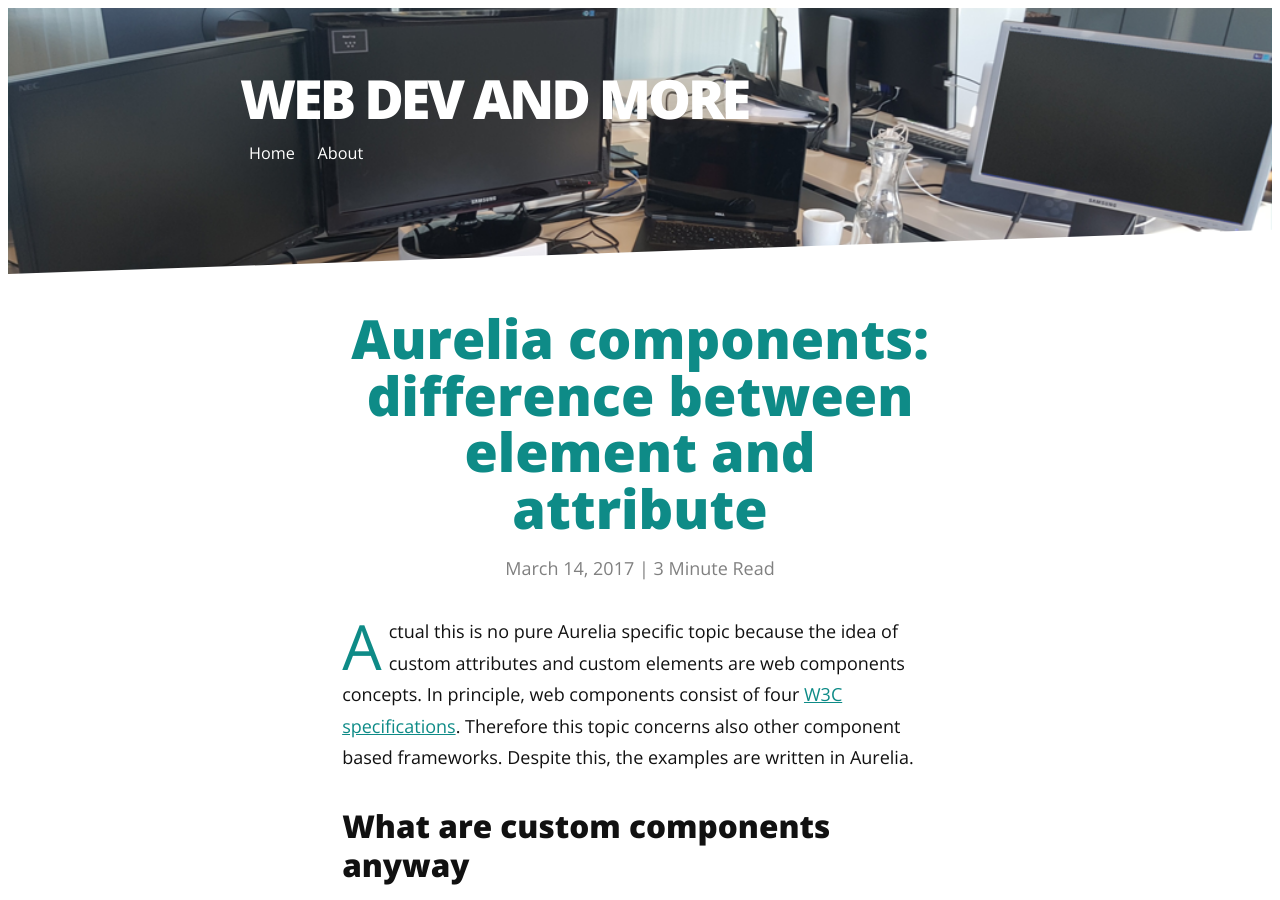
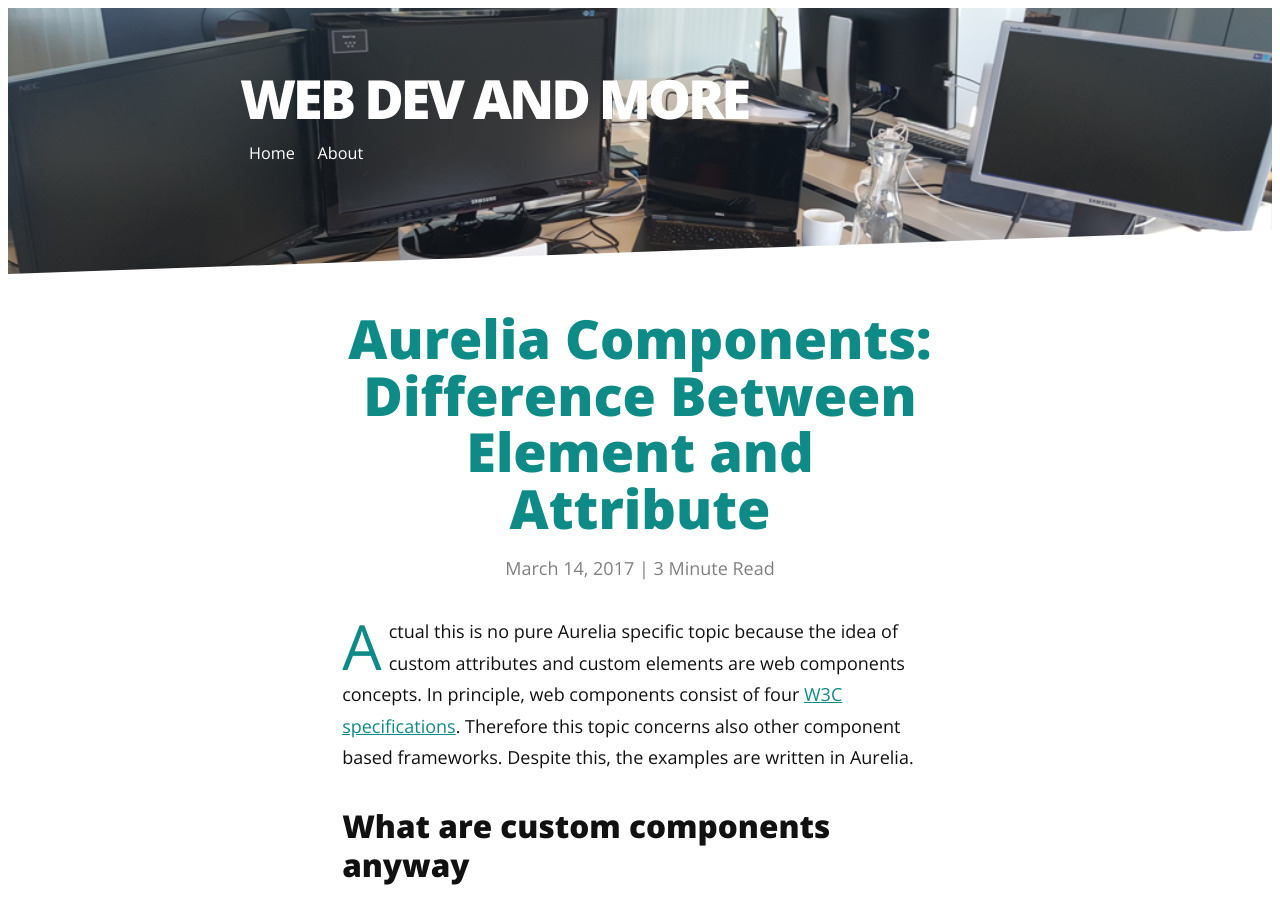
Before and after one commit to kabaehr/kabaehr.github.io, a Jekyll site: the page built from _posts/2017-03-14-Aurelia-components-difference-between-elements-and-attributes.markdown, in a window 1280 px wide and 900 px high. Built offline with Jekyll 4.4.1, drawn with Linux system fonts in a browser that asks for light colours; nearby versions of some CDN libraries; some of the changed text lies outside the part shown.

```diff
--- a/_posts/2017-02-05-Aurelia-components- function-binding- mit- .call.markdown
+++ b/_posts/2017-02-05-Aurelia-components- function-binding- mit- .call.markdown
@@ -1,6 +1,6 @@
 ---
 layout: post
-title: "Aurelia components: function binding with .call"
+title: "Aurelia Components: Function Binding with .call"
 subtitle: "Examples of the .call binding in Aurelia"
 date: 2017-02-05
 author:     "Katharina Bähr"
--- a/_posts/2017-03-14-Aurelia-components-difference-between-elements-and-attributes.markdown
+++ b/_posts/2017-03-14-Aurelia-components-difference-between-elements-and-attributes.markdown
@@ -1,6 +1,6 @@
 ---
 layout: post
-title: "Aurelia components: difference between element and attribute"
+title: "Aurelia Components: Difference Between Element and Attribute"
 subtitle: "Custom elements and custom attributes are two different concepts and the distinction is not always clear"
 date: 2017-03-14
 author:     "Katharina Bähr"
```
